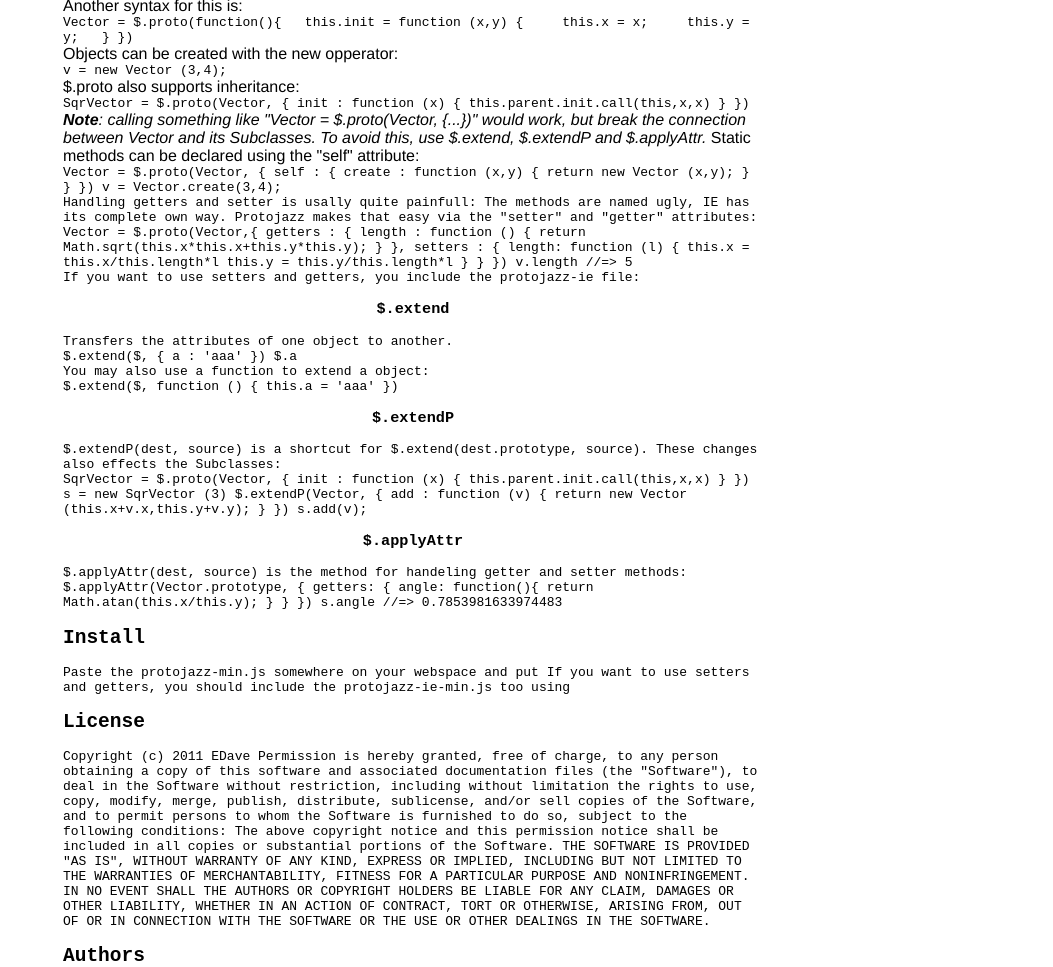
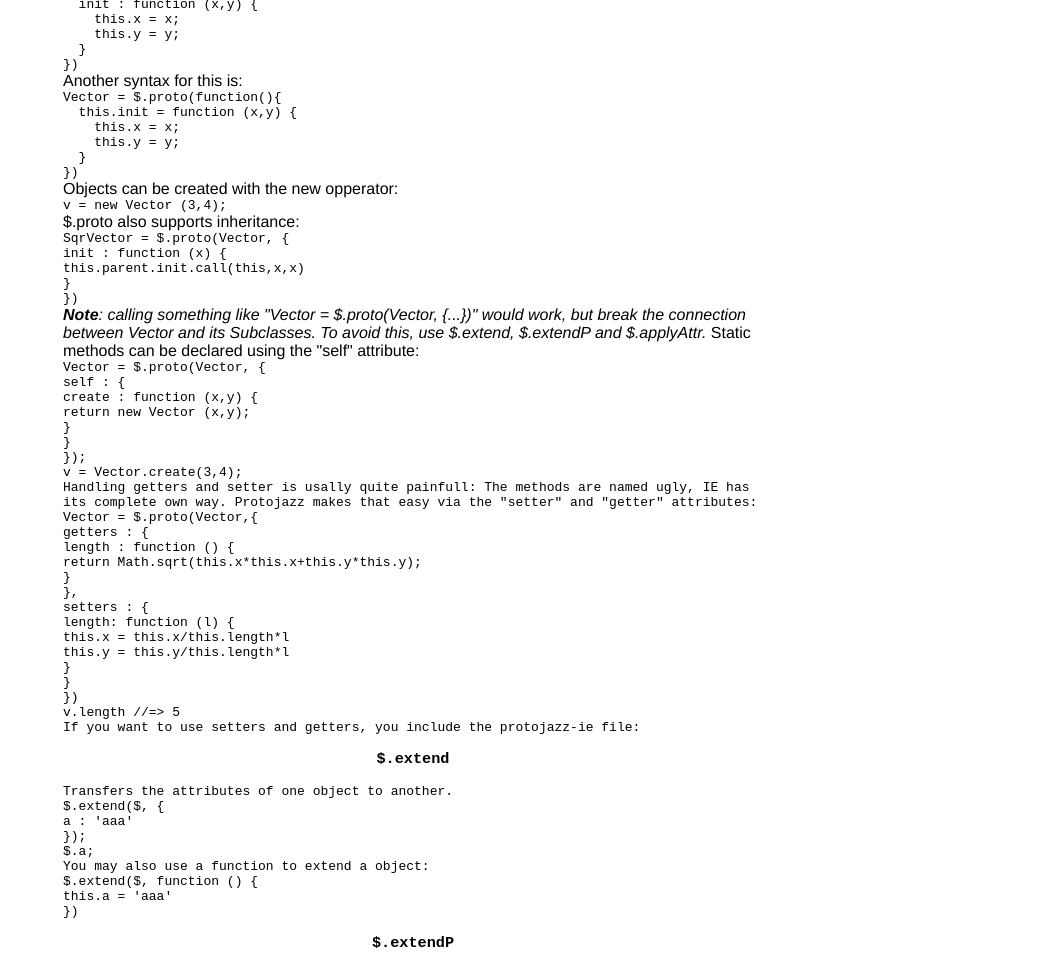
Before and after one commit to edave64/protojazz, a plain HTML site: page index.html in a window 1280 px wide. Shown: the part 328-1295 px from the top of the page, without its empty margins (227-1280 px from the left). Drawn offline with Linux system fonts and the light colour scheme; a script that the page names is missing.

Commit message:
Edited index.html via GitHub

```diff
--- a/index.html
+++ b/index.html
@@ -56,21 +56,21 @@
 $.proto generates a new prototype.
 example:
 <code>
-Vector = $.proto({
-&nbsp;&nbsp;init : function (x,y) {
-&nbsp;&nbsp;&nbsp;&nbsp;this.x = x;
-&nbsp;&nbsp;&nbsp;&nbsp;this.y = y;
-&nbsp;&nbsp;}
+Vector = $.proto({<br/>
+&nbsp;&nbsp;init : function (x,y) {<br/>
+&nbsp;&nbsp;&nbsp;&nbsp;this.x = x;<br/>
+&nbsp;&nbsp;&nbsp;&nbsp;this.y = y;<br/>
+&nbsp;&nbsp;}<br/>
 })
 </code>
 
 Another syntax for this is:
 <code>
-Vector = $.proto(function(){
-&nbsp;&nbsp;this.init = function (x,y) {
-&nbsp;&nbsp;&nbsp;&nbsp;this.x = x;
-&nbsp;&nbsp;&nbsp;&nbsp;this.y = y;
-&nbsp;&nbsp;}
+Vector = $.proto(function(){<br/>
+&nbsp;&nbsp;this.init = function (x,y) {<br/>
+&nbsp;&nbsp;&nbsp;&nbsp;this.x = x;<br/>
+&nbsp;&nbsp;&nbsp;&nbsp;this.y = y;<br/>
+&nbsp;&nbsp;}<br/>
 })
 </code>
 
@@ -78,104 +78,104 @@ Objects can be created with the new opperator:
 <code>v = new Vector (3,4);</code>
 
 $.proto also supports inheritance:
-<code>SqrVector = $.proto(Vector, {
-     init : function (x) {
-       this.parent.init.call(this,x,x)
-     }
+<code>SqrVector = $.proto(Vector, {<br/>
+     init : function (x) {<br/>
+       this.parent.init.call(this,x,x)<br/>
+     }<br/>
 })</code>
 <em><strong>Note</strong>: calling something like "Vector = $.proto(Vector, {...})" would work, but
 break the connection between Vector and its Subclasses. To avoid this, use
 $.extend, $.extendP and $.applyAttr.</em>
 
 Static methods can be declared using the "self" attribute:
- <code>Vector = $.proto(Vector, {
-     self : {
-       create : function (x,y) {
-         return new Vector (x,y);
-       }
-     }
-   })
+ <code>Vector = $.proto(Vector, {<br/>
+     self : {<br/>
+       create : function (x,y) {<br/>
+         return new Vector (x,y);<br/>
+       }<br/>
+     }<br/>
+   });<br/>
    v = Vector.create(3,4);<code/>
 
 Handling getters and setter is usally quite painfull: The methods are named ugly,
 IE has its complete own way. Protojazz makes that easy via the "setter" and
 "getter" attributes:
 <code>
-   Vector = $.proto(Vector,{
-     getters : {
-       length : function () {
-         return Math.sqrt(this.x*this.x+this.y*this.y);
-       }
-     },
-     setters : {
-       length: function (l) {
-         this.x = this.x/this.length*l
-         this.y = this.y/this.length*l
-       }
-     }
-   })
+   Vector = $.proto(Vector,{<br/>
+     getters : {<br/>
+       length : function () {<br/>
+         return Math.sqrt(this.x*this.x+this.y*this.y);<br/>
+       }<br/>
+     },<br/>
+     setters : {<br/>
+       length: function (l) {<br/>
+         this.x = this.x/this.length*l<br/>
+         this.y = this.y/this.length*l<br/>
+       }<br/>
+     }<br/>
+   })<br/>
    v.length //=> 5</code>
 If you want to use setters and getters, you include the protojazz-ie file:
   <code><!--[if gt IE 7]><script src="protojazz-ie-min.js"></script><![endif]--></code>
 
 <h3>$.extend</h3>
 Transfers the attributes of one object to another.
-   <code>$.extend($, {
-     a : 'aaa'
-   })
-   $.a</code>
+   <code>$.extend($, {<br/>
+     a : 'aaa'<br/>
+   });<br/>
+   $.a;</code>
 
 You may also use a function to extend a object:
-   <code>$.extend($, function () {
-     this.a = 'aaa'
+   <code>$.extend($, function () {<br/>
+     this.a = 'aaa'<br/>
    })</code>
 
 <h3>$.extendP</h3>
 $.extendP(dest, source) is a shortcut for $.extend(dest.prototype, source).
 These changes also effects the Subclasses:
-   <code>SqrVector = $.proto(Vector, {
-     init : function (x) {
-       this.parent.init.call(this,x,x)
-     }
-   })
-   s = new SqrVector (3)
+   <code>SqrVector = $.proto(Vector, {<br/>
+     init : function (x) {<br/>
+       this.parent.init.call(this,x,x)<br/>
+     }<br/>
+   })<br/>
+   s = new SqrVector (3);
 
-   $.extendP(Vector, {
-     add : function (v) {
-       return new Vector (this.x+v.x,this.y+v.y);
-     }
-   })
+   $.extendP(Vector, {<br/>
+     add : function (v) {<br/>
+       return new Vector (this.x+v.x,this.y+v.y);<br/>
+     }<br/>
+   })<br/>
 
    s.add(v);</code>
 
 <h3>$.applyAttr</h3>
 $.applyAttr(dest, source) is the method for handeling getter and setter methods:
-  <code>$.applyAttr(Vector.prototype, {
-    getters: {
-      angle: function(){
-        return Math.atan(this.x/this.y);
-      }
-    }
-  })
-  s.angle //=> 0.7853981633974483</p></code>
+  <code>$.applyAttr(Vector.prototype, {<br/>
+    getters: {<br/>
+      angle: function(){<br/>
+        return Math.atan(this.x/this.y);<br/>
+      }<br/>
+    }<br/>
+  })<br/>
+  s.angle; //=> 0.7853981633974483</p></code>
 <h2>Install</h2>
 <p>Paste the protojazz-min.js somewhere on your webspace and put <script src="[scriptsfolder]/protojazz-ie-min.js"></script>
 If you want to use setters and getters, you should include the protojazz-ie-min.js too using <!--[if gt IE 7]><script src="protojazz-ie-min.js"></script><![endif]--></p>
 <h2>License</h2>
-<p>Copyright (c) 2011 EDave
+<p>Copyright (c) 2011 EDave</p>
 
-Permission is hereby granted, free of charge, to any person obtaining
+<p>Permission is hereby granted, free of charge, to any person obtaining
 a copy of this software and associated documentation files (the
 "Software"), to deal in the Software without restriction, including
 without limitation the rights to use, copy, modify, merge, publish,
 distribute, sublicense, and/or sell copies of the Software, and to
 permit persons to whom the Software is furnished to do so, subject to
-the following conditions:
+the following conditions:</p>
 
-The above copyright notice and this permission notice shall be
-included in all copies or substantial portions of the Software.
+<p>The above copyright notice and this permission notice shall be
+included in all copies or substantial portions of the Software.</p>
 
-THE SOFTWARE IS PROVIDED "AS IS", WITHOUT WARRANTY OF ANY KIND,
+<p>THE SOFTWARE IS PROVIDED "AS IS", WITHOUT WARRANTY OF ANY KIND,
 EXPRESS OR IMPLIED, INCLUDING BUT NOT LIMITED TO THE WARRANTIES OF
 MERCHANTABILITY, FITNESS FOR A PARTICULAR PURPOSE AND
 NONINFRINGEMENT. IN NO EVENT SHALL THE AUTHORS OR COPYRIGHT HOLDERS BE
```
